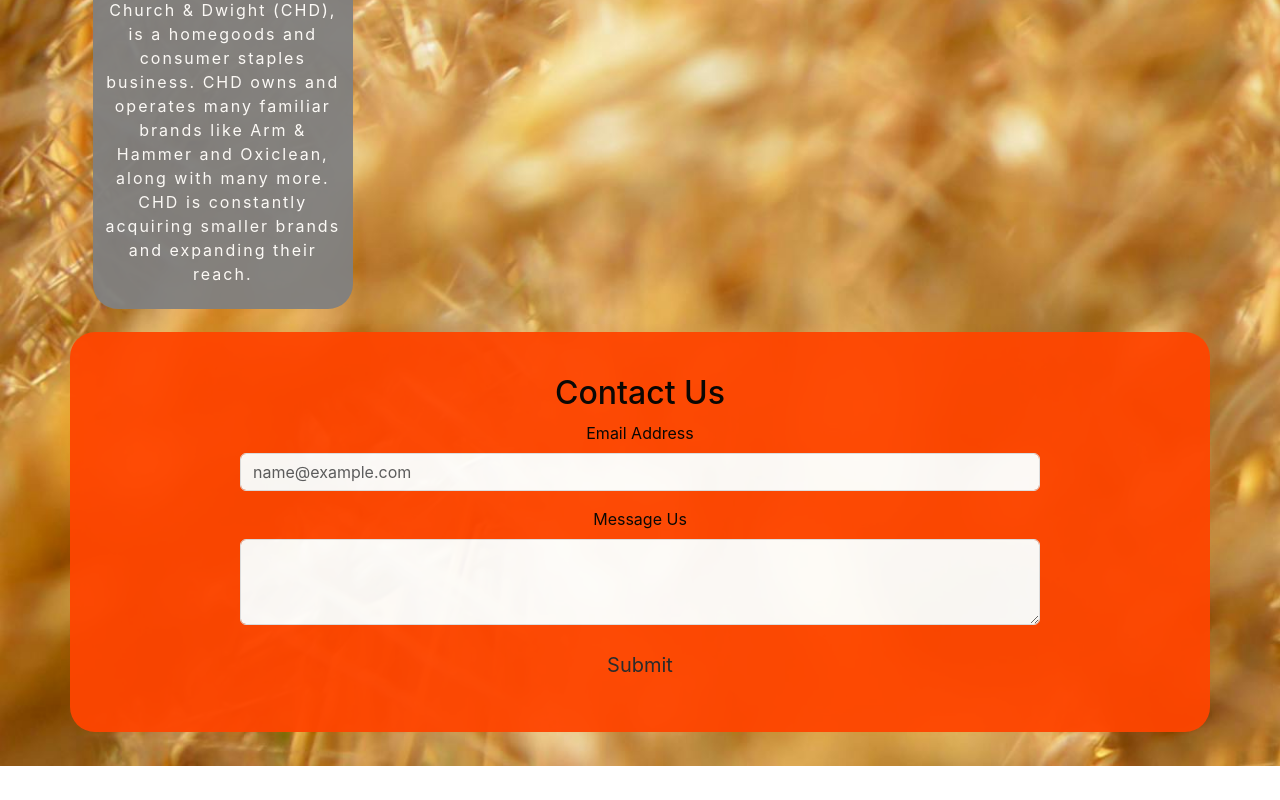
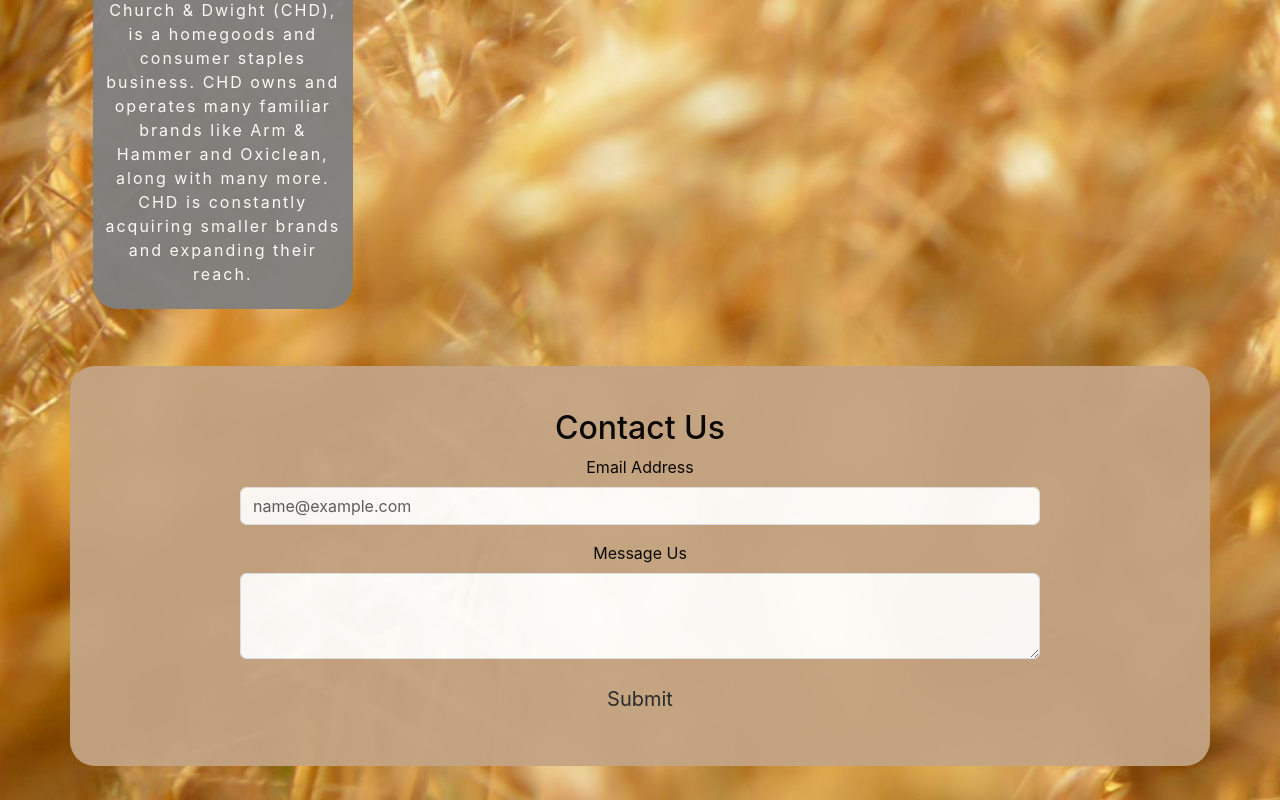
Before and after one commit to kingstonjohnhurley/Wheat-Penny-Capital, a React (Create React App) app: page /strategy in a window 1280 px wide. Shown: the part 3797-4597 px from the top of the page. Before the commit the page ends 4563 px from the top, so only its background shows below. Built offline with nearby package versions, Linux system fonts and the light colour scheme.

Commit message:
changed multiple texts and boxes

```diff
--- a/src/index.css
+++ b/src/index.css
@@ -158,7 +158,7 @@ border-radius: 25px;
 .contact {
   height: 400px;
   width: 1300px;
-  background-color: orangered;
+  background-color: #C4A484;
   display: flex;
   justify-content: center;
   align-items: center;
@@ -169,6 +169,7 @@ border-radius: 25px;
   text-align: center;
   justify-content: center;
   flex-direction: column;
+  margin-top: 3%;
   color: black;
   border-radius: 25px;
   margin-bottom: 3%;
--- a/src/pages/About.js
+++ b/src/pages/About.js
@@ -47,8 +47,10 @@ export default function About() {
                 </div>
                 <div className="container">
                     <div className="two">
+                        <div className="col-sm-8">
                         <div behavior="slide">
-                            <p> <b>Wheat Penny Capital</b> was established by Austin Smith on January __, 2023.   Ever since then, Austin has been the sole member of the company. He has a lot of experience in investing and stock picking, which has helped him consistently outperform the market. Austin's dedication and persistent effort have driven Wheat Penny Capital's impressive success so far. His devotion and superb strategy have shown to be very effective and have driven up profits.</p>
+                            <p> <b>Wheat Penny Capital</b> was established by Austin Smith on January 3, 2023.   Ever since then, Austin has been the sole member of the company. He has a lot of experience in investing and stock picking, which has helped him consistently outperform the market. Austin's dedication and persistent effort have driven Wheat Penny Capital's impressive success so far. His devotion and superb strategy have shown to be very effective and have driven up profits.</p>
+                        </div>
                         </div>
                     </div>
                 </div>
```
